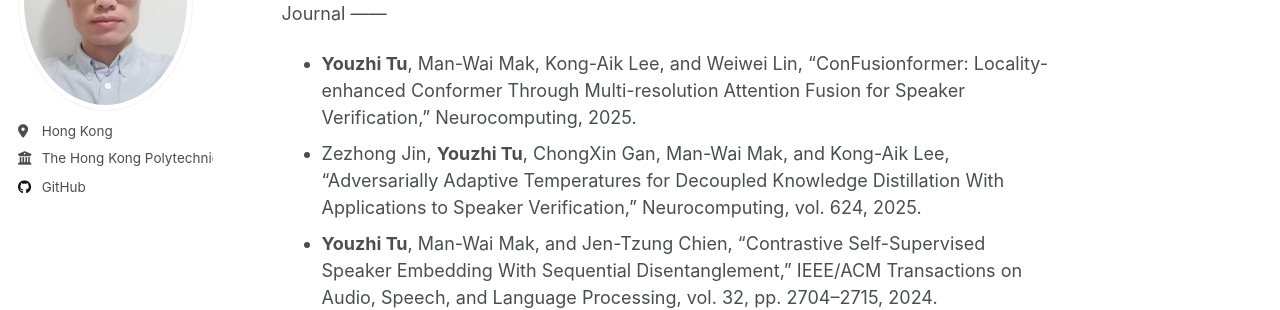
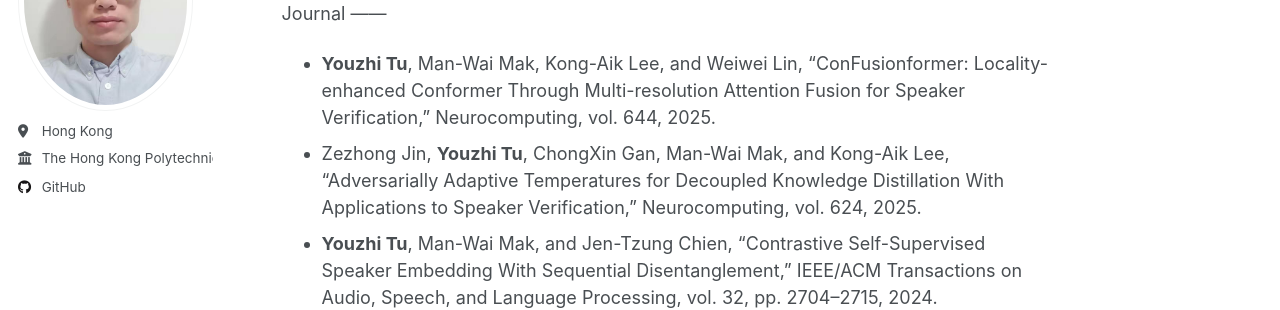
Before and after one commit to youzhitu/youzhitu.github.io, a Jekyll site: the page built from _pages/about.md, in a window 1280 px wide and 900 px high, scrolled down 613 px. Shown: the part 207-517 px from the top of the window. Built offline with Jekyll 4.4.1, drawn with Linux system fonts in a browser that asks for light colours; a script that is not in the unit is left out.

Commit message:
Update about.md

```diff
--- a/_pages/about.md
+++ b/_pages/about.md
@@ -27,9 +27,10 @@ Working Experience
 
 Publication
 ======
+
   Journal
   ------
-- **Youzhi Tu**, Man-Wai Mak, Kong-Aik Lee, and Weiwei Lin, “ConFusionformer: Locality-enhanced Conformer Through Multi-resolution Attention Fusion for Speaker Verification,” Neurocomputing, 2025.
+- **Youzhi Tu**, Man-Wai Mak, Kong-Aik Lee, and Weiwei Lin, “ConFusionformer: Locality-enhanced Conformer Through Multi-resolution Attention Fusion for Speaker Verification,” Neurocomputing, vol. 644, 2025.
 - Zezhong Jin, **Youzhi Tu**, ChongXin Gan, Man-Wai Mak, and Kong-Aik Lee, “Adversarially Adaptive Temperatures for Decoupled Knowledge Distillation With Applications to Speaker Verification,” Neurocomputing, vol. 624, 2025.
 - **Youzhi Tu**, Man-Wai Mak, and Jen-Tzung Chien, “Contrastive Self-Supervised Speaker Embedding With Sequential Disentanglement,” IEEE/ACM Transactions on Audio, Speech, and Language Processing, vol. 32, pp. 2704–2715, 2024.
 - **Youzhi Tu**, Weiwei Lin, and Man-Wai Mak, “A Survey on Text-Dependent and Text-Independent Speaker Verification,” IEEE Access, vol. 10, pp. 99038–99049, 2022.
```
